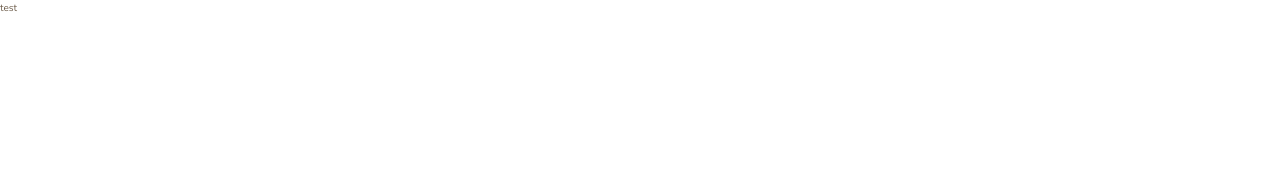
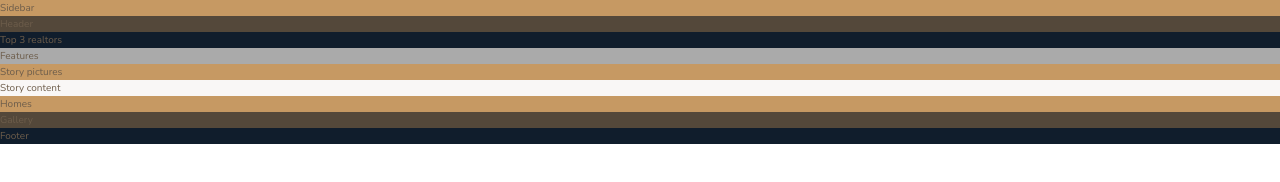
Before and after one commit to Alirezayoom/nexter, a website: page index.html in a window 1280 px wide. Drawn offline with nearby package versions, Linux system fonts and the light colour scheme.

Commit message:
sections added in body

```diff
--- a/index.html
+++ b/index.html
@@ -15,6 +15,22 @@
     <title>nexter &mdash; your home, your freedom</title>
   </head>
   <body class="container">
-    test
+    <div class="sidebar">Sidebar</div>
+
+    <header class="header">Header</header>
+
+    <div class="realtors">Top 3 realtors</div>
+
+    <section class="features">Features</section>
+
+    <div class="story__pictures">Story pictures</div>
+
+    <div class="story__content">Story content</div>
+
+    <section class="homes">Homes</section>
+
+    <section class="gallery">Gallery</section>
+
+    <footer class="footer">Footer</footer>
   </body>
 </html>
--- a/sass/_features.scss
+++ b/sass/_features.scss
@@ -0,0 +1,3 @@
+.features {
+  background-color: $color-grey-light-2;
+}
--- a/sass/_footer.scss
+++ b/sass/_footer.scss
@@ -0,0 +1,3 @@
+.footer {
+  background-color: $color-secondary;
+}
--- a/sass/_gallery.scss
+++ b/sass/_gallery.scss
@@ -0,0 +1,3 @@
+.gallery {
+  background-color: $color-grey-dark-1;
+}
--- a/sass/_header.scss
+++ b/sass/_header.scss
@@ -0,0 +1,3 @@
+.header {
+  background-color: $color-grey-dark-1;
+}
--- a/sass/_homes.scss
+++ b/sass/_homes.scss
@@ -0,0 +1,3 @@
+.homes {
+  background-color: $color-primary;
+}
--- a/sass/_realtors.scss
+++ b/sass/_realtors.scss
@@ -0,0 +1,3 @@
+.realtors {
+  background-color: $color-secondary;
+}
--- a/sass/_sidebar.scss
+++ b/sass/_sidebar.scss
@@ -0,0 +1,3 @@
+.sidebar {
+  background-color: $color-primary;
+}
--- a/sass/_story.scss
+++ b/sass/_story.scss
@@ -0,0 +1,9 @@
+.story {
+  &__pictures {
+    background-color: $color-primary;
+  }
+
+  &__content {
+    background-color: $color-grey-light-1;
+  }
+}
```
Also changed, not shown: css/style.css.
